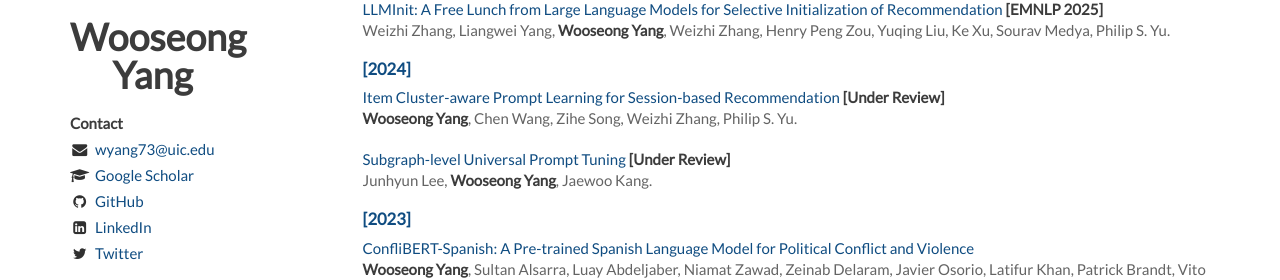
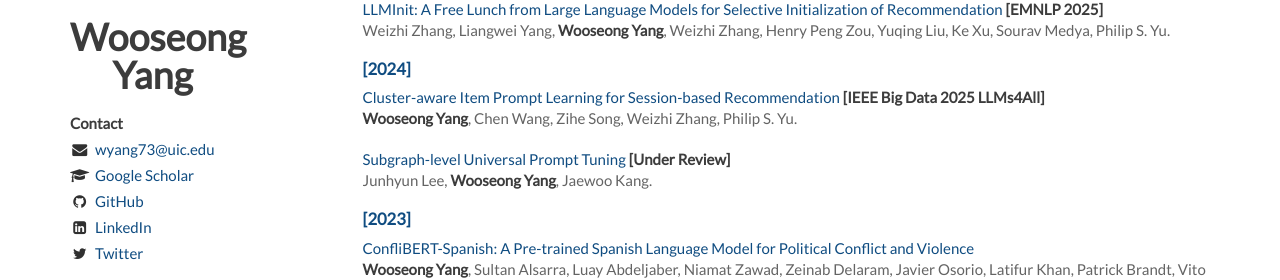
Before and after one commit to WooseongYang/WooseongYang.github.io, a Jekyll site: the page built from index.html, in a window 1280 px wide and 900 px high, scrolled down 535 px. Shown: the part 172-452 px from the top of the window. Built offline with Jekyll 4.4.1, drawn with Linux system fonts in a browser that asks for light colours; nearby versions of some CDN libraries; the list of posts is cut into pages by our own code.

Commit message:
Update publications for 2025 and 2024

```diff
--- a/_includes/publications.html
+++ b/_includes/publications.html
@@ -20,7 +20,7 @@
     <h2>[2024]</h2>
     <article>
         <header>
-            <a href="https://arxiv.org/pdf/2410.04756" class="paper_link">Item Cluster-aware Prompt Learning for Session-based Recommendation <em>[Under Review]</em> </a><br/>
+            <a href="https://arxiv.org/pdf/2410.04756" class="paper_link">Cluster-aware Item Prompt Learning for Session-based Recommendation <em>[IEEE Big Data 2025 LLMs4All]</em> </a><br/>
             <span><em>Wooseong Yang</em>, Chen Wang, Zihe Song, Weizhi Zhang, Philip S. Yu.</span><br/>
         </header>
     </article>
```
